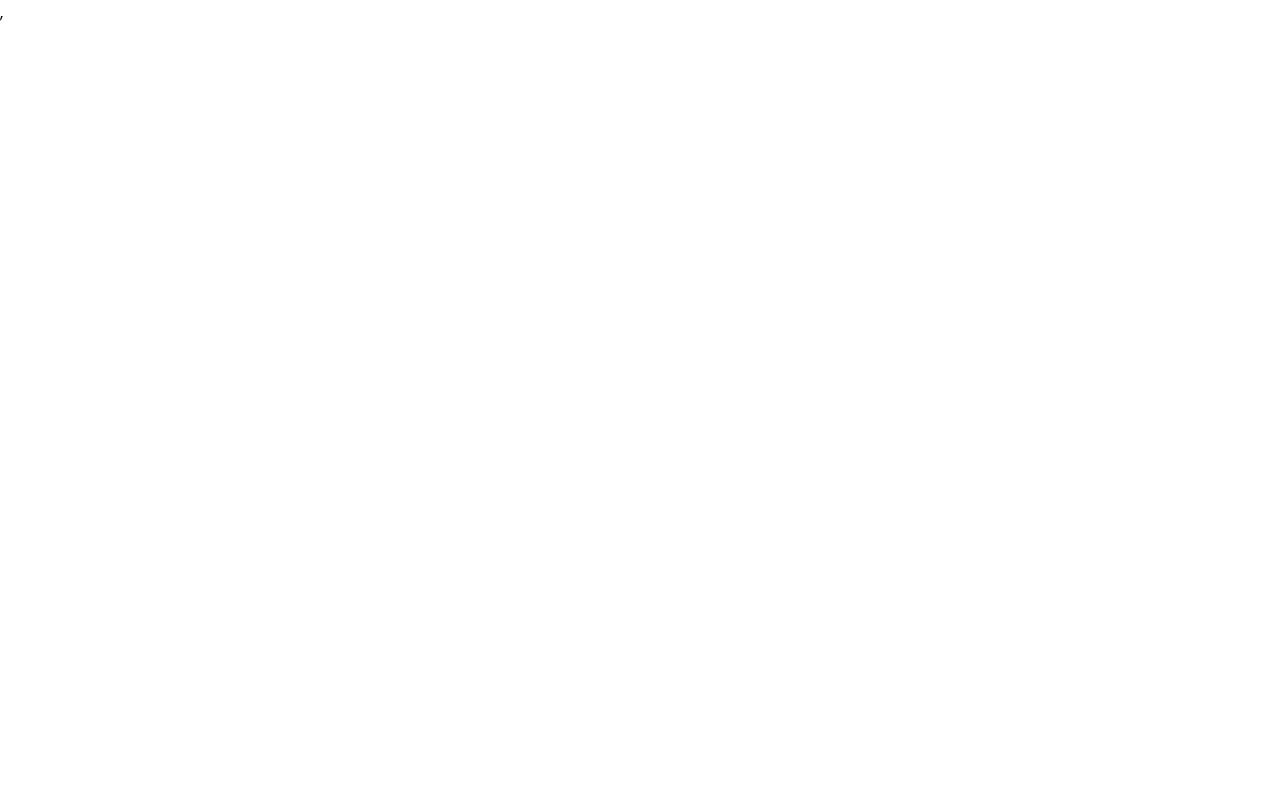
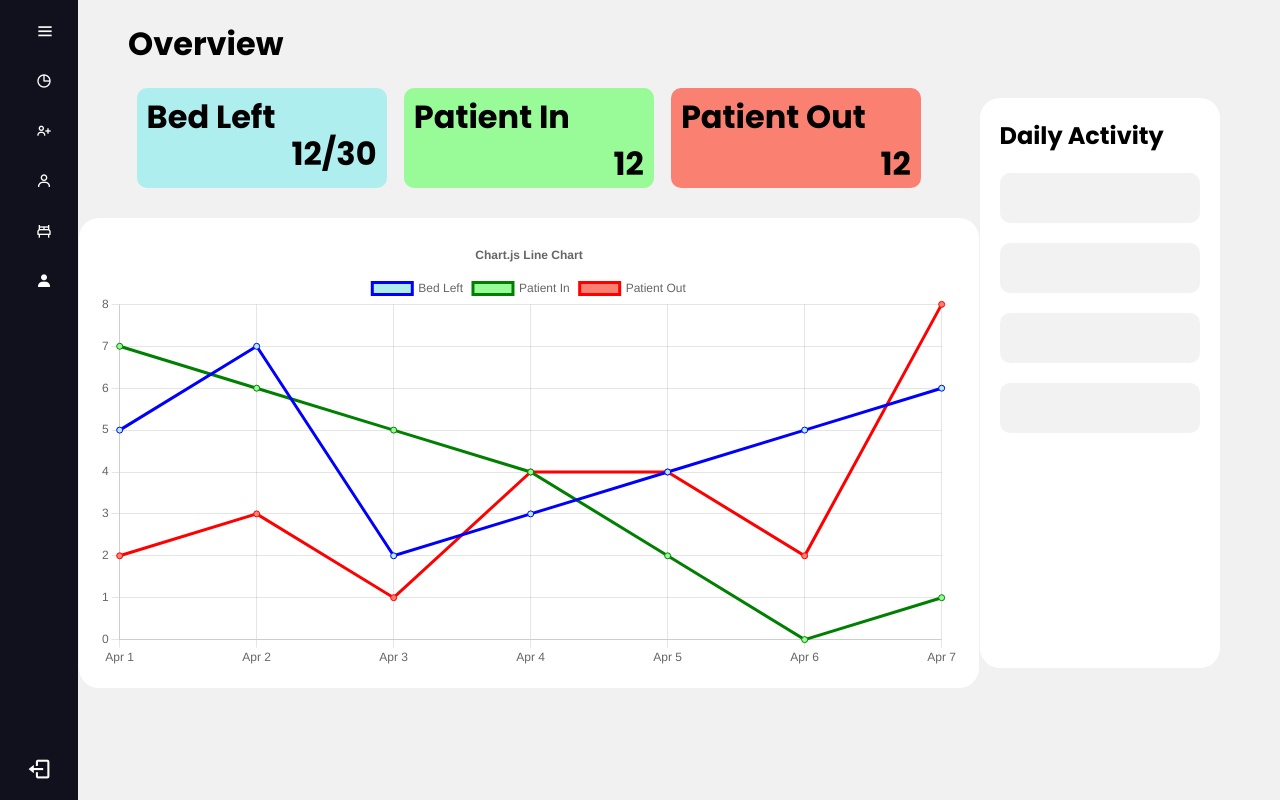
Before and after one commit to KanakornMek/covid-provider-web, a React (Create React App) app: page /overview in a window 1280 px wide. Before the commit this address had no page. Shown: the top 800 px of the page. Built offline with nearby package versions, Linux system fonts and the light colour scheme; no server answers.

Commit message:
Done Login + Almost Done Overview UI

```diff
--- a/package.json
+++ b/package.json
@@ -6,7 +6,10 @@
     "@testing-library/jest-dom": "^5.11.4",
     "@testing-library/react": "^11.1.0",
     "@testing-library/user-event": "^12.1.10",
+    "chart.js": "^3.7.0",
+    "firebase": "^9.6.2",
     "react": "^17.0.2",
+    "react-chartjs-2": "^4.0.0",
     "react-dom": "^17.0.2",
     "react-router-dom": "^6.2.1",
     "react-scripts": "4.0.3",
--- a/src/App.js
+++ b/src/App.js
@@ -6,20 +6,23 @@ import Patient from './pages/Patient';
 import Setting from './pages/Setting';
 import UserManager from './pages/UserMangaer';
 import LandingPage from './components/LandingPage';
+import { AuthProvider } from '../src/contexts/AuthContext';
 
 
 
 function App() {
   return (
       <div className="App">
+        <AuthProvider>
           <Routes Routes>
           <Route exact path="/" element={<LandingPage />} />
-        <Route path="/" element={<Overview />} />
+          <Route path="overview" element={<Overview />} />
           <Route path="request" element={<Request />} />
           <Route path="patient" element={<Patient />} />
           <Route path="setting" element={<Setting />} />
           <Route path="usermanager" element={<UserManager />} />
           </Routes>
+        </AuthProvider>
       </div>
   );
 }
--- a/src/components/LandingPage.js
+++ b/src/components/LandingPage.js
@@ -1,9 +1,33 @@
-import React from 'react'
+import React, { useRef, useState } from 'react'
 import './LandingPage.css'
 import tenthepres2 from './assets/tenthepres2.svg'
-import { Link } from "react-router-dom";
+import { Link, useNavigate } from "react-router-dom";
+import { useAuth } from '../contexts/AuthContext'
 
 export default function LandingPage() {
+    const emailRef = useRef()
+    const passwordRef = useRef()
+    const { login, currentUser } = useAuth()
+    const [error, setError] = useState('')
+    const [loading, setLoading] = useState(false)
+    const navigate = useNavigate()
+
+    async function handleSubmit(e) {
+        e.preventDefault()
+
+        try {
+            setError("")
+            setLoading(true)
+            await login(emailRef.current.value, passwordRef.current.value)
+            navigate("/")
+        } catch {
+            setError('Failed to Login')
+        }
+        setLoading(false)
+    }
+
+
+
     return (
         <div className="colossal-box">
             <div className="LeftSideComponent">
@@ -16,25 +40,26 @@ export default function LandingPage() {
                     <div className="LoginHeadContainer">
                         <h1 className="LoginText">LOGIN</h1>
                         <p className='LoginDesText'>Login and get in touch with your patient</p>
+                        {error && <alert>{error}</alert>}
                     </div>
                     <div className='LoginFormContainer'>
-                        <form>
+                        <form onSubmit = {handleSubmit}>
                             <div className='UsernameForm'>
-                                <label></label>
-                                <input type="text" required></input>
+                                <label>USERNAME</label>
+                                <input type="email" ref={emailRef} required></input>
                             </div>
                             <div className='PasswordForm'>
-                                <label></label>
-                                <input type="password" required></input>
+                                <label>PASSWORD</label>
+                                <input type="password" ref={passwordRef} required></input>
                             </div>
                             <div className='befLoginButt'>
-                                <Link to='#'>Forgot Password?</Link>
+                                <Link to='#'>Forgot Password ?</Link>
                             </div>
                             <div className='LoginButt'>
-                                <input type="submit" value="Login"></input>
+                                <input disabled={loading} type="submit" value="Login"></input>
                             </div>
                             <div className='afterLoginButt'>
-                                Have a troble with logging in? <Link to='#'>Contact us</Link>
+                                Have a troble with logging in ? &nbsp;<Link to='#'>Contact us</Link>
                             </div>
                         </form>
                     </div>
--- /dev/null
+++ b/src/components/OverviewChart.js
@@ -0,0 +1,65 @@
+import React from 'react';
+import {
+  Chart as ChartJS,
+  CategoryScale,
+  LinearScale,
+  PointElement,
+  LineElement,
+  Title,
+  Tooltip,
+  Legend,
+} from 'chart.js';
+import { Line } from 'react-chartjs-2';
+
+ChartJS.register(
+  CategoryScale,
+  LinearScale,
+  PointElement,
+  LineElement,
+  Title,
+  Tooltip,
+  Legend
+);
+
+export const options = {
+  responsive: true,
+  plugins: {
+    legend: {
+      position: 'top',
+    },
+    title: {
+      display: true,
+      text: 'Chart.js Line Chart',
+    },
+  },
+};
+
+const labels = ['Apr 1', 'Apr 2', 'Apr 3', 'Apr 4', 'Apr 5', 'Apr 6', 'Apr 7'];
+
+export const data = {
+  labels,
+  datasets: [
+    {
+      label: 'Bed Left',
+      data: ['5','7','2','3','4','5','6'],
+      borderColor: 'blue',
+      backgroundColor: 'paleturquoise',
+    },
+    {
+      label: 'Patient In',
+      data: ['7', '6', '5', '4', '2', '0', '1'],
+      borderColor: 'green',
+      backgroundColor: 'palegreen',
+    },
+    {
+        label: 'Patient Out',
+        data: ['2', '3', '1', '4', '4', '2', '8'],
+        borderColor: 'red',
+        backgroundColor: 'salmon',
+      },
+  ],
+};
+
+export function OverviewChart() {
+  return <Line options={options} data={data} />;
+}
--- a/src/components/Sidebar.css
+++ b/src/components/Sidebar.css
@@ -21,6 +21,7 @@ body{
     left: 0;
     padding: 6px 14px;
     background: #11101d;
+    /* background: white; */
     transition: all 0.5s ease;
 }
 .sidebar.active{
--- /dev/null
+++ b/src/components/firebase.js
@@ -0,0 +1,15 @@
+import firebase from 'firebase/compat/app';
+import "firebase/compat/auth";
+
+const app = firebase.initializeApp({
+    apiKey: process.env.REACT_APP_FIREBASE_API_KEY,
+    authDomain: process.env.REACT_APP_FIREBASE_AUTH_DOMAIN,
+    projectId: process.env.REACT_APP_FIREBASE_PROJECT_ID,
+    storageBucket: process.env.REACT_APP_FIREBASE_STORAGE_BUCKET,
+    messagingSenderId: process.env.REACT_APP_FIREBASE_MESSAGING_SENDER_ID,
+    appId: process.env.REACT_APP_FIREBASE_APP_ID,
+    measurementId:process.env.REACT_APP_FIREBASE_MEASUREMENT_ID,
+})
+
+export const auth = app.auth()
+export default app
--- /dev/null
+++ b/src/contexts/AuthContext.js
@@ -0,0 +1,43 @@
+import React, { useContext, useState, useEffect } from 'react'
+import { auth } from '../components/firebase'
+
+const AuthContext = React.createContext()
+
+export function useAuth(){
+    return useContext(AuthContext)
+}
+
+export function AuthProvider({children}) {
+    const [currentUser, setCurrentUser] = useState()
+    const [loading, setLoading] = useState(true)
+
+
+    function login(email, password){
+        return auth.signInWithEmailAndPassword(email, password)
+    }
+
+    function logout(){
+        auth.signOut()
+    }
+
+    useEffect(() => {
+        const unsubscribe = auth.onAuthStateChanged(user => {
+            setCurrentUser(user)
+            setLoading(false)
+        })
+
+        return unsubscribe;
+    }, [])
+
+    const value = {
+        currentUser,
+        login,
+        logout,
+    }
+
+    return (
+        <AuthContext.Provider value = {value}>
+            {!loading && children}
+        </AuthContext.Provider>
+    )
+}
--- a/src/pages/CSS/Overview.css
+++ b/src/pages/CSS/Overview.css
@@ -1,3 +1,136 @@
+.body{
+    background-color: rgb(241, 241, 241);
+    padding-bottom: 600px;
+}
 .bord-overview{
     margin-left: 78px;
 }
+.Overview-Text{
+    background-color: rgb(241, 241, 241);
+    padding-left: 50px;
+    padding-top: 20px;
+}
+/* .Overview-Text h1{
+    font-size: 35px;
+} */
+.Overview-Content{
+    display: flex;
+    justify-content: space-around;
+    margin-top: 10px;
+}
+.Overview-Content-Left{
+    /* background-color: yellow; */
+    flex:3;
+    width: auto;
+    height: 570px;
+}
+.Status-Top{
+    /* background-color: black; */
+    height: 120px;
+    display: flex;
+    justify-content: space-around;
+    padding-left: 50px;
+    padding-right: 50px;
+    margin-bottom: 20px;
+}
+.Status-Top-Left{
+    background-color: paleturquoise;
+    width: 250px;
+    height: 100px;
+    border-radius: 10px;
+    align-self: center;
+    position: relative;
+}
+.STL-Left{
+    /* background-color: red; */
+    position: absolute;
+    top: 5px;
+    left: 10px;
+}
+.STL-Right{
+    flex:1;
+    /* background-color: green; */
+    position: absolute;
+    right: 10px;
+    bottom: 10px;
+}
+.Status-Top-Mid{
+    background-color: palegreen;
+    width: 250px;
+    height: 100px;
+    border-radius: 10px;
+    align-self: center;
+    position: relative;
+}
+.STM-Left{
+    /* background-color: red; */
+    position: absolute;
+    top: 5px;
+    left: 10px;
+}
+.STM-Right{
+    flex:1;
+    /* background-color: green; */
+    position: absolute;
+    right: 10px;
+    bottom: 0;
+}
+.Status-Top-Right{
+    background-color: salmon;
+    width: 250px;
+    height: 100px;
+    border-radius: 10px;
+    align-self: center;
+    position: relative;
+}
+.STR-Left{
+    /* background-color: red; */
+    position: absolute;
+    top: 5px;
+    left: 10px;
+}
+.STR-Right{
+    flex:1;
+    /* background-color: green; */
+    position: absolute;
+    right: 10px;
+    bottom: 0;
+}
+.Status-Chart{
+    /* background-color: red; */
+    width: 900px;
+    margin: auto;
+}
+.Chart-Box{
+    background-color: white;
+    height: auto;
+    width: auto;
+    padding: 20px;
+    border-radius: 20px;
+}
+.Overview-Content-Right{
+    /* background-color: pink; */
+    flex: 1;
+    width: auto;
+    height: 610px;
+    padding-top: 20px;
+}
+.Activity-Box{
+    background-color: white;
+    border-radius: 20px;
+    width: auto;
+    height: 570px;
+    margin-right: 60px;
+}
+.Daily-Activity-Text{
+    padding: 20px;
+}
+.Activity{
+    margin-left: 20px;
+    margin-right: 20px;
+    margin-bottom: 20px;
+    background-color: #f2f2f2;
+    width:auto;
+    height: 50px;
+    border-radius: 10px;
+}
--- a/src/pages/Overview.js
+++ b/src/pages/Overview.js
@@ -1,13 +1,48 @@
 import React from 'react'
 import './CSS/Overview.css'
 import Sidebar from '../components/Sidebar';
+import { OverviewChart } from '../components/OverviewChart';
 
 function Overview() {
     return (
-        <div>
+        <div className='body'>
             <Sidebar />
             <div class="bord-overview">
-                <h1>This is Overview Page</h1>
+                <div className='Overview-Text'>
+                    <h1>Overview</h1>
+                </div>
+                <div className='Overview-Content'>
+                    <div className='Overview-Content-Left'>
+                        <div className='Status-Top'>
+                            <div className='Status-Top-Left'>
+                                <div className='STL-Left'><h1>Bed Left</h1></div>
+                                <div className='STL-Right'><h1>12/30</h1></div>
+                            </div>
+                            <div className='Status-Top-Mid'>
+                                <div className='STM-Left'><h1>Patient In</h1></div>
+                                <div className='STM-Right'><h1>12</h1></div>
+                            </div>
+                            <div className='Status-Top-Right'>
+                                <div className='STR-Left'><h1>Patient Out</h1></div>
+                                <div className='STR-Right'><h1>12</h1></div>
+                            </div>
+                        </div>
+                        <div className='Status-Chart'>
+                            <div className='Chart-Box'>
+                                <OverviewChart/>
+                            </div>
+                        </div>
+                    </div>
+                    <div className='Overview-Content-Right'>
+                        <div className='Activity-Box'>
+                            <h2 className='Daily-Activity-Text'>Daily Activity</h2>
+                            <div className='Activity'></div>
+                            <div className='Activity'></div>
+                            <div className='Activity'></div>
+                            <div className='Activity'></div>
+                        </div>
+                    </div>
+                </div>
             </div>
         </div>
     )
```
Also changed, not shown: src/components/LandingPage.css (+86 -3 lines), 2 other files (tests, documents, lock files or other folders). Lines whose indentation alone changed are shown as unchanged.
